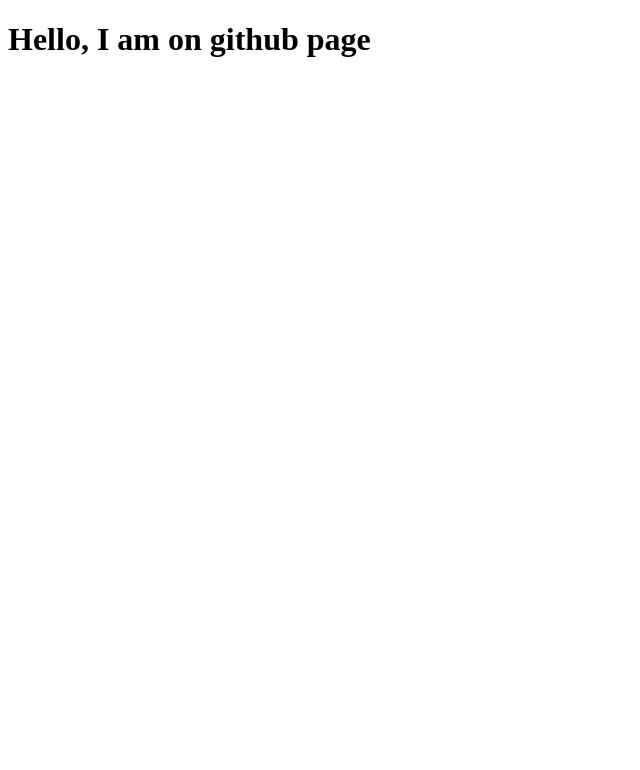
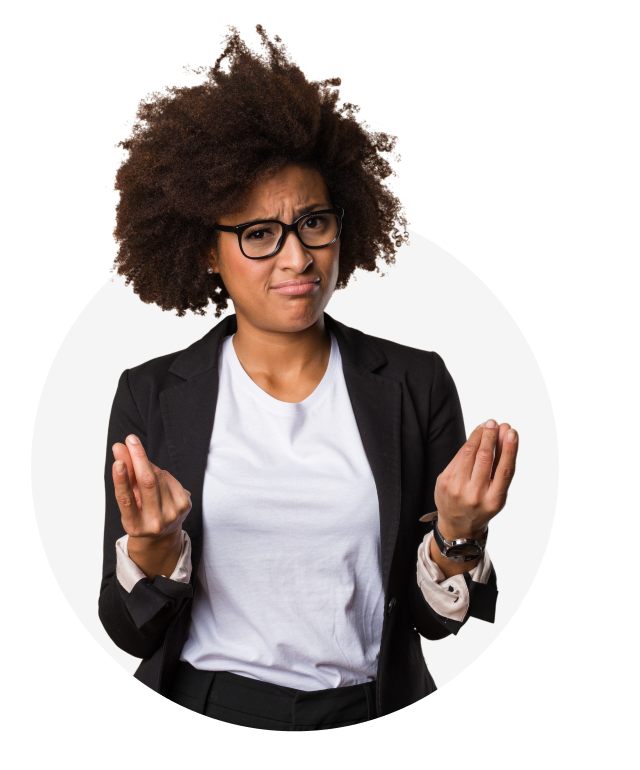
Before and after one commit to coderasraf/new-year, a plain HTML site: page index.html in a window 1280 px wide. Shown: the whole page, without its empty margins (0-640 px from the left). Drawn offline with Linux system fonts and the light colour scheme.

Commit message:
Added images

```diff
--- a/index.html
+++ b/index.html
@@ -8,6 +8,6 @@
     <link rel="stylesheet" href="./css/styles.css">
 </head>
 <body>
-    <h1>Hello, I am on github page</h1>
+    <img src="./images/person.png" />
 </body>
 </html>
```
